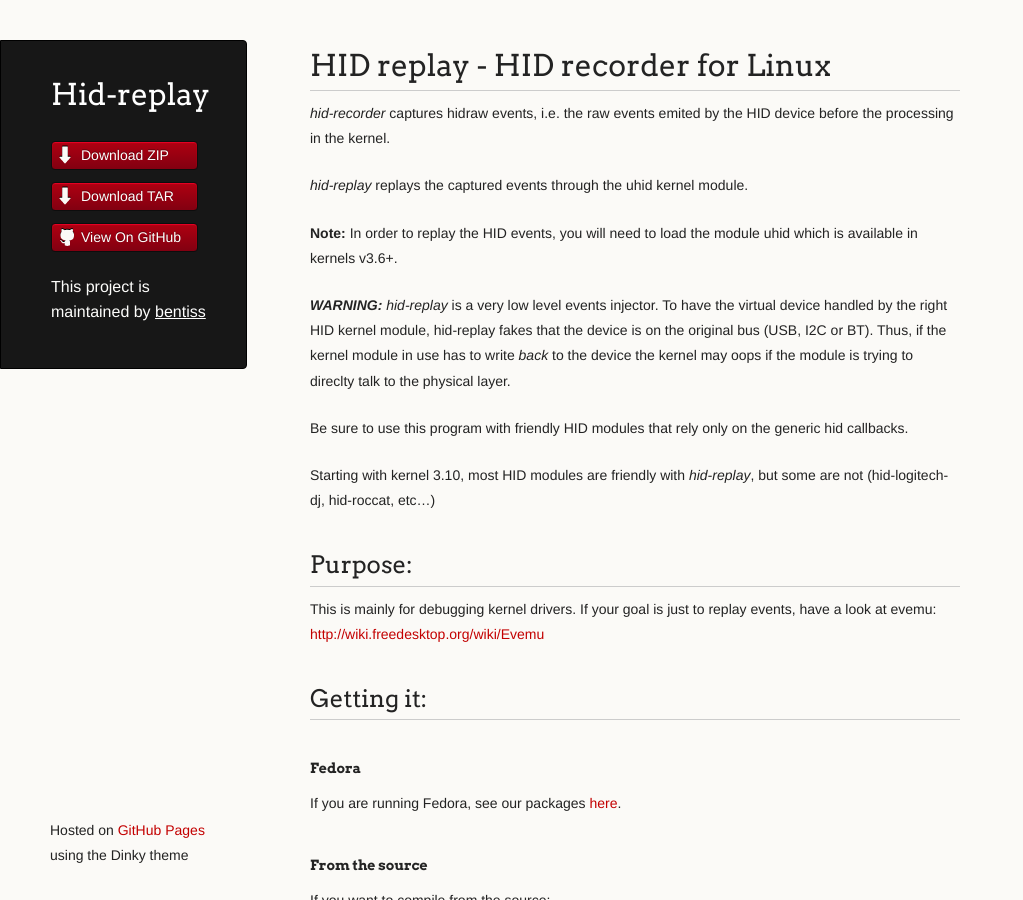
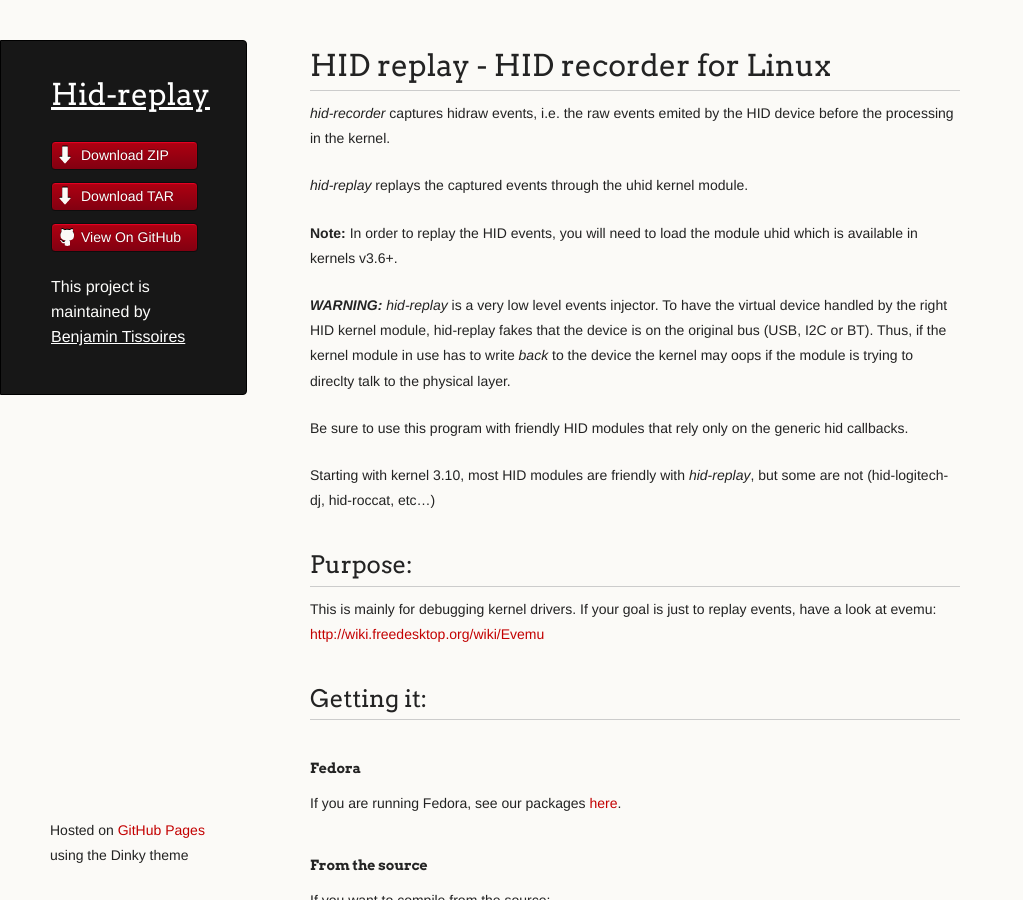
Before and after one commit to bentiss/hid-replay-docs, a Jekyll site: the page built from index.md, in a window 1280 px wide and 900 px high. Shown: the whole window, without its empty margins (0-1023 px from the left). Built offline with Jekyll 4.4.1, drawn with Linux system fonts in a browser that asks for light colours; Markdown is read by kramdown in place of the engine named in the settings.

Commit message:
change menu to add a link to the home page

```diff
--- a/_layouts/default.html
+++ b/_layouts/default.html
@@ -16,7 +16,7 @@
   <body>
     <div class="wrapper">
       <header>
-        <h1 class="header">Hid-replay</h1>
+        <h1 class="header"><a class="header" href="/hid-replay-docs">Hid-replay</a></h1>
         <p class="header"></p>
 
         <ul>
@@ -25,7 +25,7 @@
           <li><a class="buttons github" href="https://github.com/bentiss/hid-replay">View On GitHub</a></li>
         </ul>
 
-        <p class="header">This project is maintained by <a class="header name" href="https://github.com/bentiss">bentiss</a></p>
+        <p class="header">This project is maintained by <a class="header name" href="https://github.com/bentiss">Benjamin Tissoires</a></p>
 
 
       </header>
```
